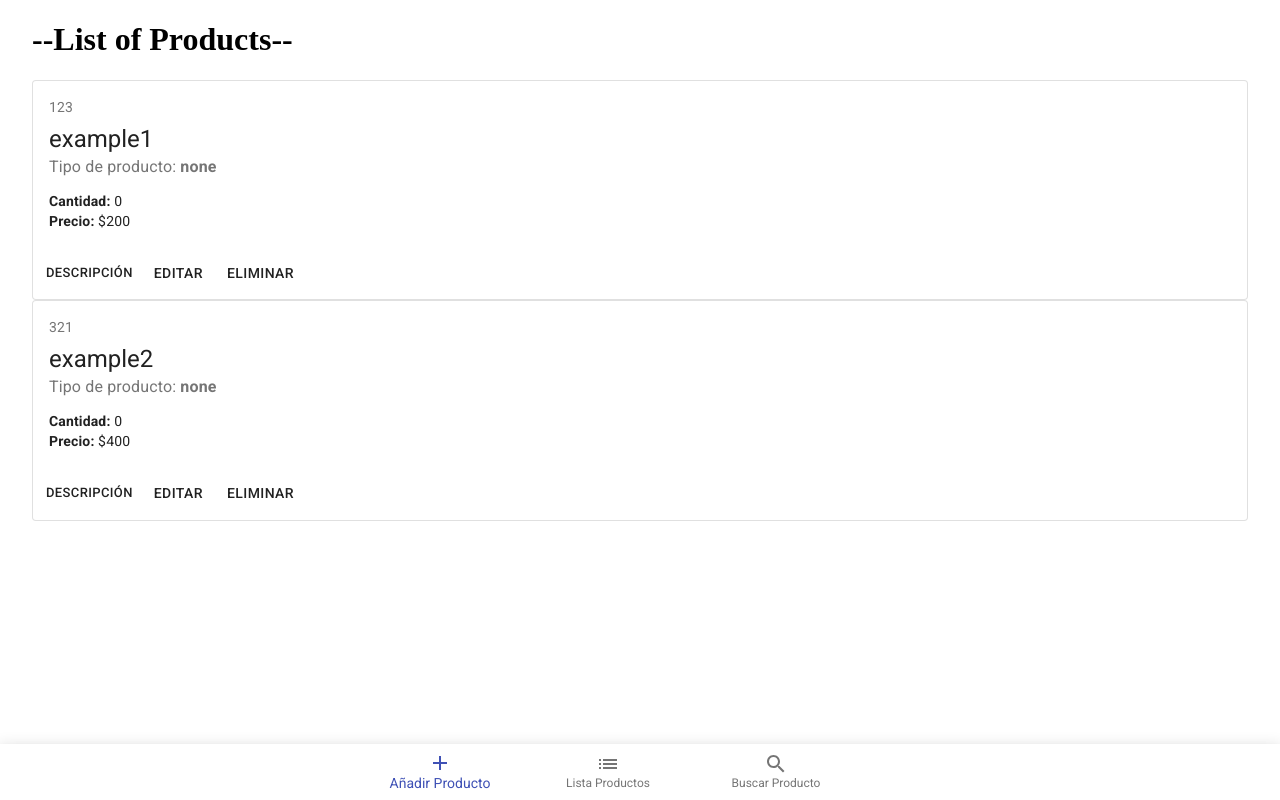
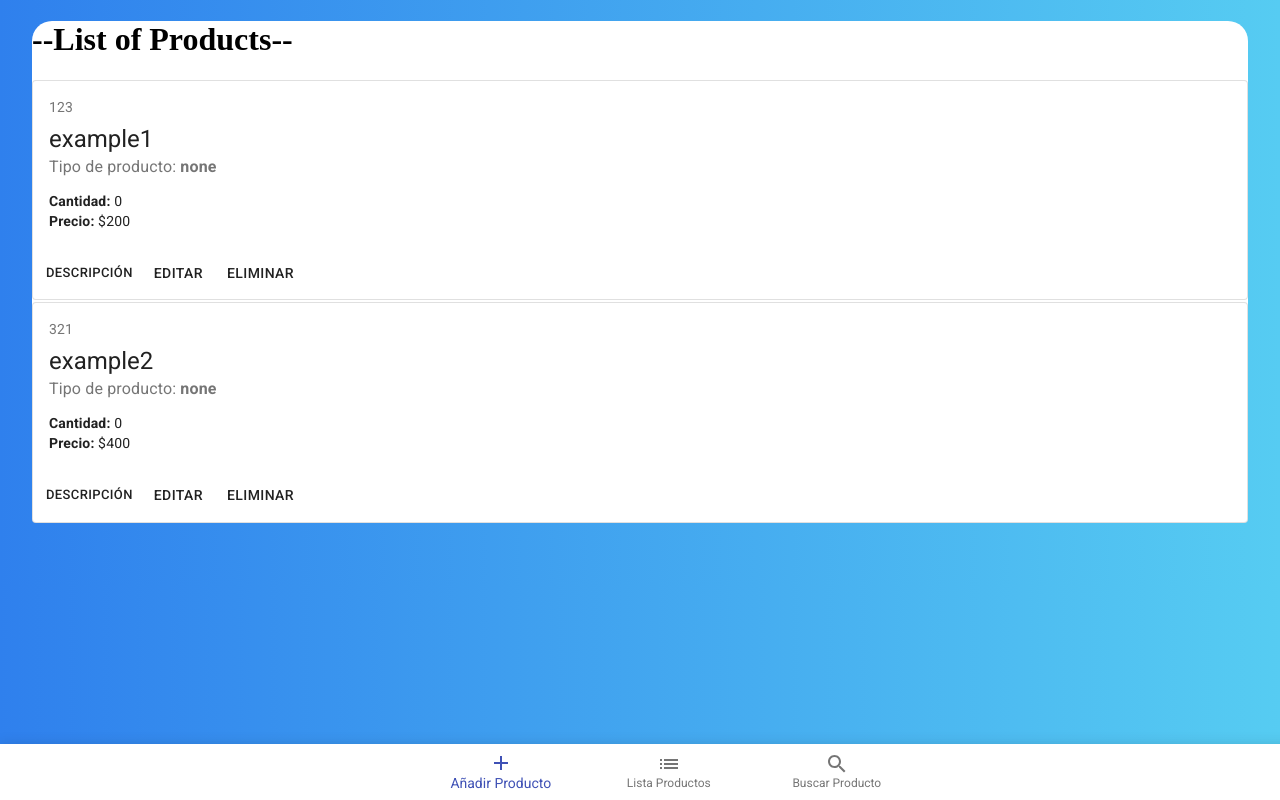
Before and after one commit to DaElias/Inventario-React-Redux, a React (Create React App) app: page /add in a window 1280 px wide. Built offline with nearby package versions, Linux system fonts and the light colour scheme.

Commit message:
add styles with material ui

```diff
--- a/public/index.html
+++ b/public/index.html
@@ -25,7 +25,17 @@
     -->
   <link rel="stylesheet" href="https://fonts.googleapis.com/css?family=Roboto:300,400,500,700&display=swap" />
   <link rel="stylesheet" href="https://fonts.googleapis.com/icon?family=Material+Icons" />
+  <style>
+    body {
+      background: #56CCF2;
+      /* fallback for old browsers */
+      background: -webkit-linear-gradient(to right, #2F80ED, #56CCF2);
+      /* Chrome 10-25, Safari 5.1-6 */
+      background: linear-gradient(to right, #2F80ED, #56CCF2);
+      /* W3C, IE 10+/ Edge, Firefox 16+, Chrome 26+, Opera 12+, Safari 7+ */
 
+    }
+  </style>
   <title>React App</title>
 </head>
 
--- a/src/App.js
+++ b/src/App.js
@@ -12,13 +12,13 @@ import { ShowProducts } from "./components/ShowProducts";
 import { Store } from "./components/Store";
 import Menu from "./components/styles/Menu";
 import InsertProducts from "./components/InsertProducts";
-
+import { Box } from "@material-ui/core";
 //material ui
 function App() {
   const [WindowsAdd, setWindowsAdd] = useState(true);
   const[WindowsShow,setWindowsShow]=useState(false);
   return (
-    <>
+    <Box style={{background:"white",borderRadius:"20px"}}>
       <Store >
         {/*
         <BrowserRouter>
@@ -43,7 +43,7 @@ function App() {
       WindowsShow={WindowsShow}
       setWindowsShow={setWindowsShow}
       />
-    </>
+    </Box>
   );
 }
 
--- a/src/components/Product.js
+++ b/src/components/Product.js
@@ -27,7 +27,9 @@ const Product = ({ name, descript, price, DeleteProduct, id, EditProduc, amount
 
 
     return (
-        <div>
+        <div
+        style={{marginBottom:2}}
+        >
             {!windows
                 ?
                 <>
--- a/src/components/ShowProducts.js
+++ b/src/components/ShowProducts.js
@@ -47,6 +47,7 @@ export const ShowProducts = () => {
                     EditProduc={EditProduc}
                     id={index.id}
                     amount={index.amount}
+
                     />
             })}
         </div>
--- a/src/components/styles/CardEdit.js
+++ b/src/components/styles/CardEdit.js
@@ -115,7 +115,7 @@ export default function OutlinedCard(
                 }}>Cancelar</Button>
                 <Button onClick={()=>{
                     handleEdit(id);
-                }}>Enviar</Button>
+                }}>Guardar</Button>
             </CardActions>
         </Card>
     );
--- a/src/components/styles/Menu.js
+++ b/src/components/styles/Menu.js
@@ -21,7 +21,7 @@ export default function SimpleBottomNavigation({WindowsAdd,setWindowsAdd,Windows
         <div style={{
             position: "fixed",
             top: "93%",
-            width: "100%",
+            width: "110%",
             left: 0,
             right: 0,
             zIndex: "99"
--- a/src/index.js
+++ b/src/index.js
@@ -2,15 +2,19 @@ import React from 'react';
 import ReactDOM from 'react-dom';
 import App from './App';
 import { Container } from "@material-ui/core";
-import Menu from "./components/styles/Menu";
-
+//import Menu from "./components/styles/Menu";
+const backgorund = {
+  background: "#0F2027", /* fallback for old browsers */
+  background: "-webkit - linear - gradient(to right, #2C5364, #203A43, #0F2027)",  /* Chrome 10-25, Safari 5.1-6 */
+  background: "linear - gradient(to right, #2C5364, #203A43, #0F2027)", /* W3C, IE 10+/ Edge, Firefox 16+, Chrome 26+, Opera 12+, Safari 7+ */
+}
 
 ReactDOM.render(
-<>
-<Container>
-<App />
-</Container>
-</>
+
+    <Container >
+      <App />
+    </Container>
+
   ,
   document.getElementById('root')
 );
```
